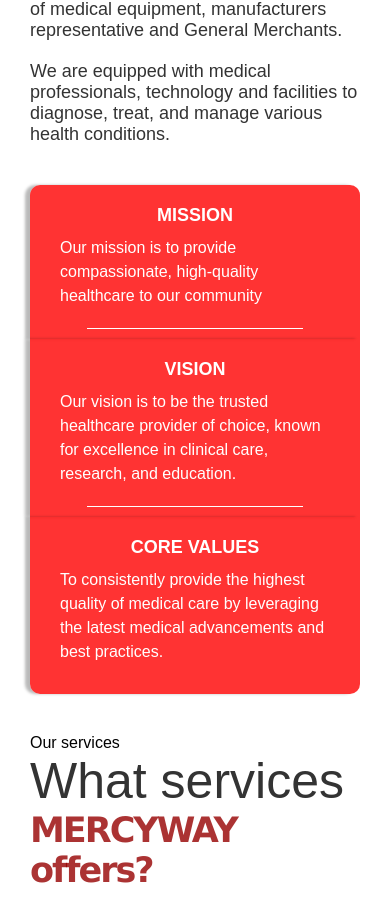
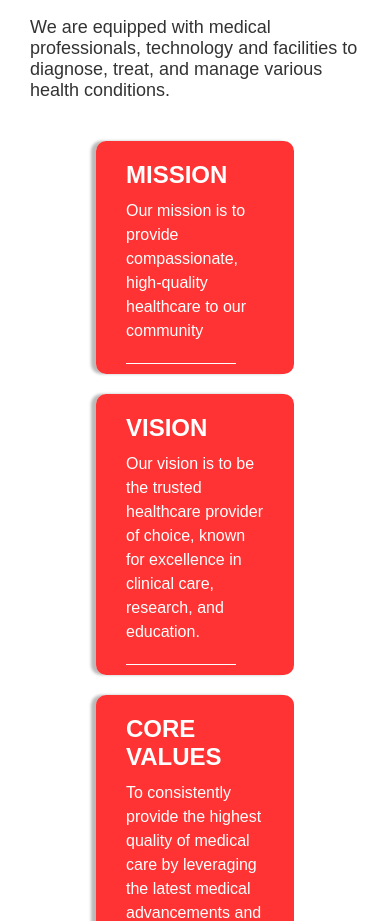
Before and after one commit to Johnniewhite/mercywell-hospital, a plain HTML site: page index.html in a window 390 px wide. Shown: the part 1079-2000 px from the top of the page. Drawn offline with nearby package versions, Linux system fonts and the light colour scheme; some packages are replaced by stand-ins of ours; a script that the page names is missing.

Commit message:
changes to the css and addition of map

```diff
--- a/index.html
+++ b/index.html
@@ -5,6 +5,7 @@
   <meta name="viewport" content="width=device-width, initial-scale=1.0">
   <title>MERCYWAY-MEDICAL CENTRE</title>
   <link rel="stylesheet" href="style.css">
+  <link rel="shortcut icon" href="mercywell-hospital/Screenshot 2023-10-16 at 11.21.57 AM.png" type="image/x-icon">
 </head>
 <body>
   <header>
@@ -182,6 +183,9 @@
       </li>
     </ul>
   </section>
+  <div id="map">
+    <iframe src="https://www.google.com/maps/embed?pb=!1m17!1m12!1m3!1d3963.6786885605616!2d3.2938518749932646!3d6.562180893431026!2m3!1f0!2f0!3f0!3m2!1i1024!2i768!4f13.1!3m2!1m1!2zNsKwMzMnNDMuOSJOIDPCsDE3JzQ3LjEiRQ!5e0!3m2!1sen!2sus!4v1697189503990!5m2!1sen!2sus" allowfullscreen="" loading="lazy" referrerpolicy="no-referrer-when-downgrade">hi</iframe>
+  </div>
   <footer>
     <div class="footer-details">
       <a href="#" class="footer-logo">
--- a/style.css
+++ b/style.css
@@ -152,19 +152,19 @@ nav{
   padding-top: 90px;
 }
 .desc{
-  font-size: 18px;
+  font-size: 40px;
   font-family: sans-serif;
 }
 
 .top-head{
-  font-size: 50px;
+  font-size: 34px;
   font-family: sans-serif;
   color: #333;
   font-weight: 500;
 }
 
 .bottom-head{
-  font-size: 40px;
+  font-size: 26px;
   font-weight: 600;
   font-family: Verdana, Geneva, Tahoma, sans-serif;
   color: rgb(150, 0, 0, 0.8);
@@ -193,18 +193,18 @@ ul{
   background-color: rgb(255, 0, 0, 0.8);
   display: flex;
   flex-direction: column;
-  align-items: center;
+  /* align-items: center; */
   justify-content: center;
   width: 70%;
   padding: 20px 30px;
   color: #fff;
   border-radius: 10px;
   font-family: sans-serif;
-  box-shadow: -3px 3px 10px rgba(0, 0, 0, 0.8);
+  box-shadow: -3px 3px 10px rgba(0, 0, 0, 0.4);
 }
 .goal span{
-  font-size: 18px;
-  font-weight: 600;
+  font-size: 24px;
+  font-weight: 800;
   margin-bottom: 10px;
 }
 
@@ -223,6 +223,8 @@ ul{
 /*Services*/
 .description{
   margin: 30px 0;
+  font-size: 24px;
+  font-weight: 600;
   font-family: sans-serif;
 }
 
@@ -241,7 +243,7 @@ ul{
 .services li{
   width: 100%;
   border-radius: 10px;
-  box-shadow: -3px 2px 10px rgba(0, 0, 0, 0.8);
+  box-shadow: -3px 2px 10px rgba(0, 0, 0, 0.4);
   overflow: hidden;
 }
 
@@ -331,6 +333,16 @@ ion-icon{
 }
 .contact-grid li{
   text-align: center;
+}
+
+#map{
+  width: 90%;
+  margin: 20px auto;
+}
+
+#map iframe{
+  width: 100%;
+  height: 300px;
 }
 
 
@@ -489,13 +501,13 @@ footer{
     margin: 0 30px;
   }
   .desc{
-    font-size: 16px;
+    font-size:24px;
   }
   .top-head{
-    font-size: 50px;
+    font-size: 30px;
   }
   .bottom-head{
-    font-size: 35px;
+    font-size: 34px;
   }
   .history + ul{
     align-items: center;
@@ -515,18 +527,18 @@ footer{
     display: block;
   }
   .goal{
-    border-radius: 0px;
+    border-radius: 10px;
     padding-bottom: 10px;
-    width: 100%;
+    width: 60%;
     box-shadow: -5px 0px 3px #00000046;
+    margin-bottom: 20px;
   }
   .top{
-    border-top-left-radius: 10px;
-    border-top-right-radius: 10px;
+    border-radius: 10px;
   }
   .bottom{
-    border-bottom-left-radius: 10px;
-    border-bottom-right-radius: 10px;
+    border-radius: 10px;
+
   }
   .services{
     grid-template-columns: 1fr;
@@ -535,4 +547,11 @@ footer{
     grid-template-columns: 1fr;
     row-gap: 50px;
   }
+
+  .services li{
+    width: 60%;
+    margin: auto;
+  }
+
+
 }
```
Also changed, not shown: Screenshot 2023-10-16 at 11.21.57 AM.png (added).
